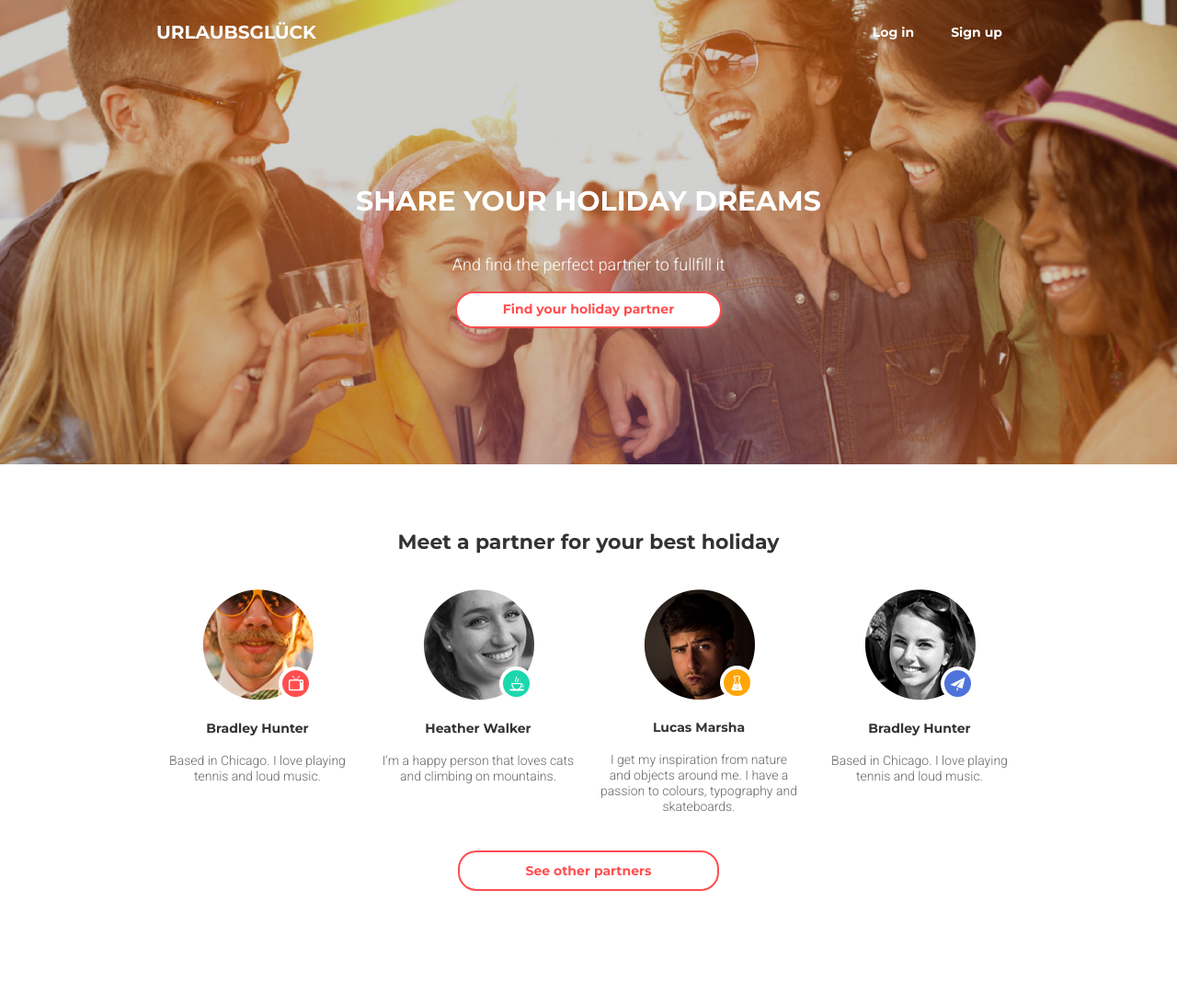
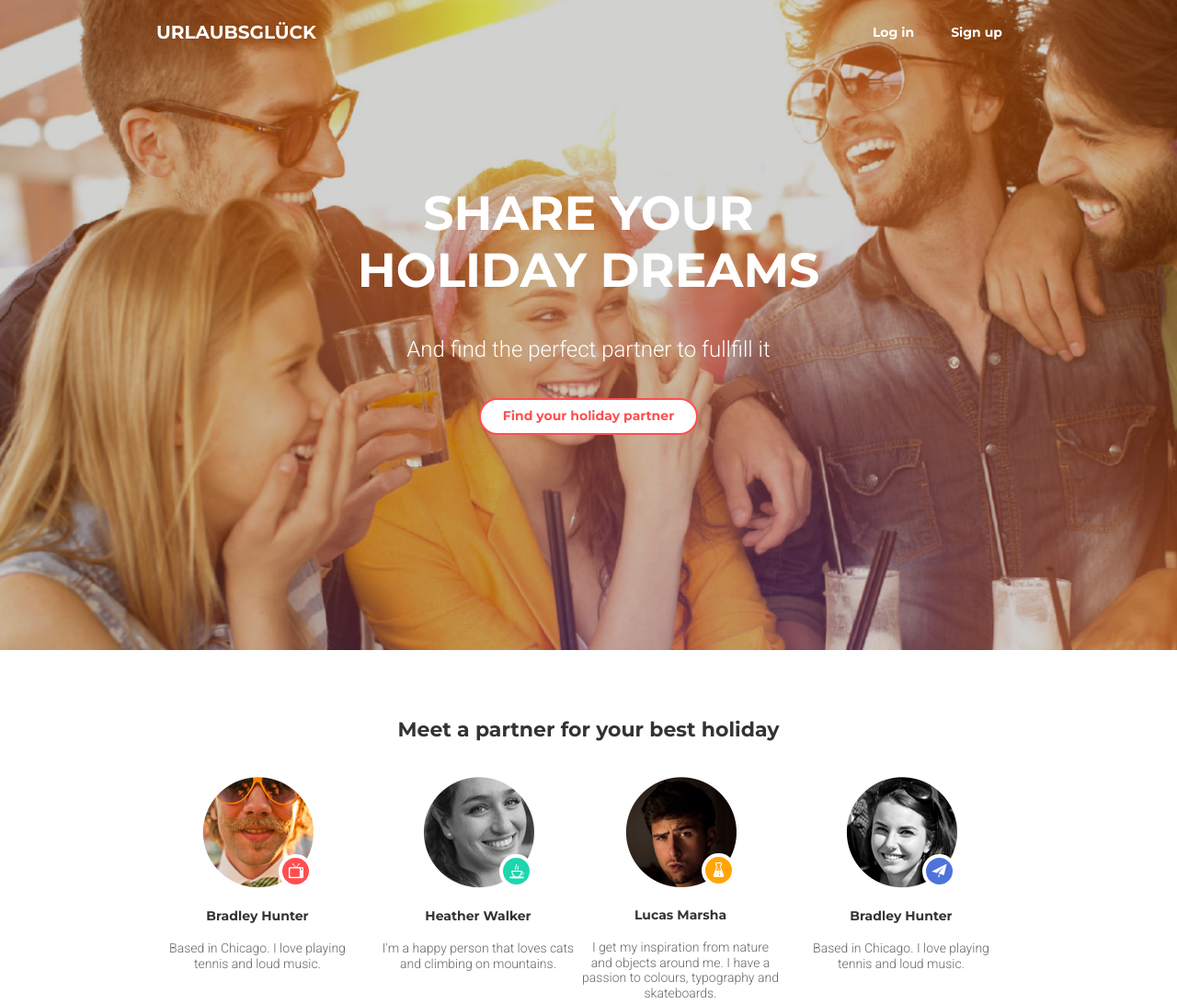
Before and after one commit to ivanberezin/goit-fe-cource, a plain HTML site: page module-08/index.html in a window 1280 px wide. Shown: the part 35-1127 px from the top of the page at 92% size. Before the commit the page ends 1060 px from the top, so only its background shows below. Drawn offline with Linux system fonts and the light colour scheme.

Commit message:
impr-2020-03-13

```diff
--- a/module-08/css/media.css
+++ b/module-08/css/media.css
@@ -1,25 +1,14 @@
 /* -------------------------------------- 768 >>>  ------------------------ */
 
 @media (min-width: 748px) {
-
-    .partner-li {
-        margin-bottom: 58px;
-        margin-right: 20px;
-    }
-
-}
-
-/* ---------------------------------------  >>> 768 - 939 <<<  ------------ */
-
-@media (min-width: 748px) and (max-width: 939px) {
-
-    .container {max-width: 748px;}
 
     .header-wrp {
         background-image: url('../img/bgr-768.png');
         padding-top: 48px;
         min-height: 700px;
     }
+
+    .container {max-width: 748px;}
 
     .wrap-menu {
         display: flex;
@@ -44,7 +33,7 @@
         margin-bottom: 38px;
     }
 
-    .header-button {
+    .header-btn {
         padding: 0 24px;
         margin-bottom: 234px;
     }
@@ -55,31 +44,41 @@
 
     .partner-ul {
         display: flex;
-        flex-wrap: wrap;
         flex-direction: column;
         align-content: center;
         margin-bottom: 38px;
-        max-height: 510px;
         overflow: hidden;
+    }
+
+    .partner-li {
+        max-width: 236px;
+        margin-bottom: 58px;
+        margin-right: 20px;
     }
 
     .partner-li:nth-child(even) {margin-bottom: 0;}
     .partner-li:nth-last-child(-n+2) {margin-right: 0;}
 
-    .partner-li {
-        max-width: 236px;
-    }
-
     .icon {right: 58px;}
-
 
     .partner-info {
         margin: 0 10px;
     }
 
-    .partner-button {
+    .partner-btn {
         margin-bottom: 40px;
         padding: 0 30px;
+    }
+
+}
+
+/* ---------------------------------------  >>> 768 - 939 <<<  ------------ */
+
+@media (min-width: 748px) and (max-width: 939px) {
+
+    .partner-ul {
+        flex-wrap: wrap;
+        max-height: 520px;
     }
 
 }
@@ -88,25 +87,16 @@
 
 @media (min-width: 940px) {
 
-    .container {max-width: 940px;
-        /* margin-right: -18px; */
-    }
+    .container {max-width: 940px;}
 
     .header-wrp {
         background-image: url('../img/bgr-1440.png');
         padding-top: 38px;
-        /* min-height: 510px; */
     }
 
     .wrap-menu {
-        display: flex;
-        flex-direction: row-reverse;
-        align-items: center;
-        justify-content: space-between;
         margin: 0 20px 154px 0;
     }
-
-    .menu {margin-bottom: 0;}
 
     .header-h2 {
         margin: 0 160px 40px;
@@ -115,7 +105,6 @@
     .partner-h2 {margin-bottom: 38px;}
 
     .partner-ul {
-        display: flex;
         flex-direction: row;
         justify-content: start;
         margin: 0 0 40px 0;
@@ -128,14 +117,12 @@
     .three {order: 2;}
     .four {order: 4;}
 
-    .partner-li {
-        max-width: 220px;
-    }
+    .partner-li {max-width: 220px;}
 
     .partner-li:last-child {margin-right: 0;}
     .partner-li:nth-last-child(-n+4) {margin-bottom: 0;}
 
     .partner-info {margin: 0 2px;}
 
-    .partner-button {margin-bottom: 72px;}
+    .partner-btn {margin-bottom: 72px;}
 }
--- a/module-08/css/styles.css
+++ b/module-08/css/styles.css
@@ -164,7 +164,12 @@ a {text-decoration: none;}
     text-align: center;
 }
 
-.partner-li {margin-bottom: 28px;}
+.partner-li {
+    margin-bottom: 28px;
+    cursor: pointer;
+}
+
+.partner-li:hover .partner-img {transform: scale(1.1);}
 
 .partner-li:last-child {margin-bottom: 0;}
 
```
Also changed, not shown: module-08/index.html (line endings or trailing spaces).
